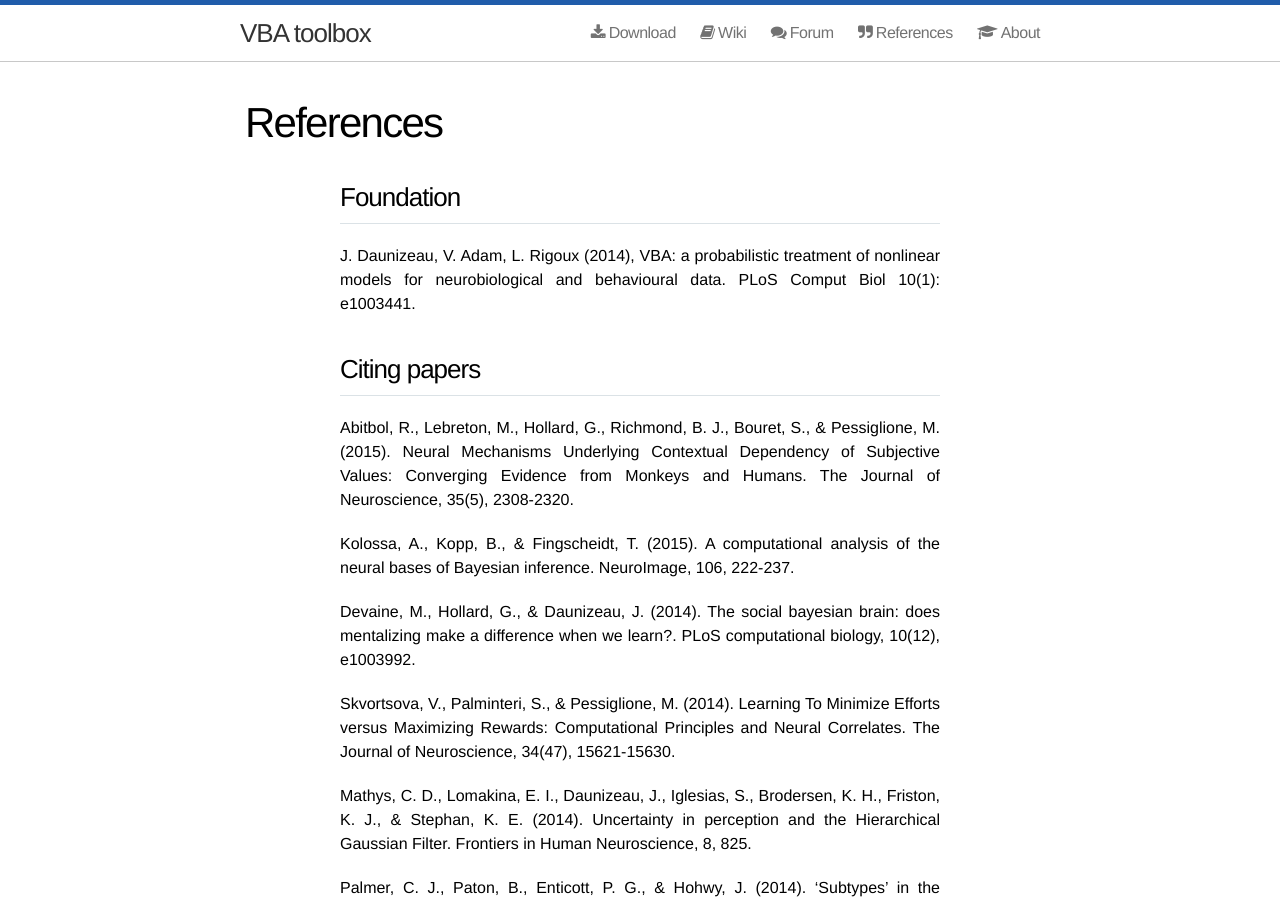
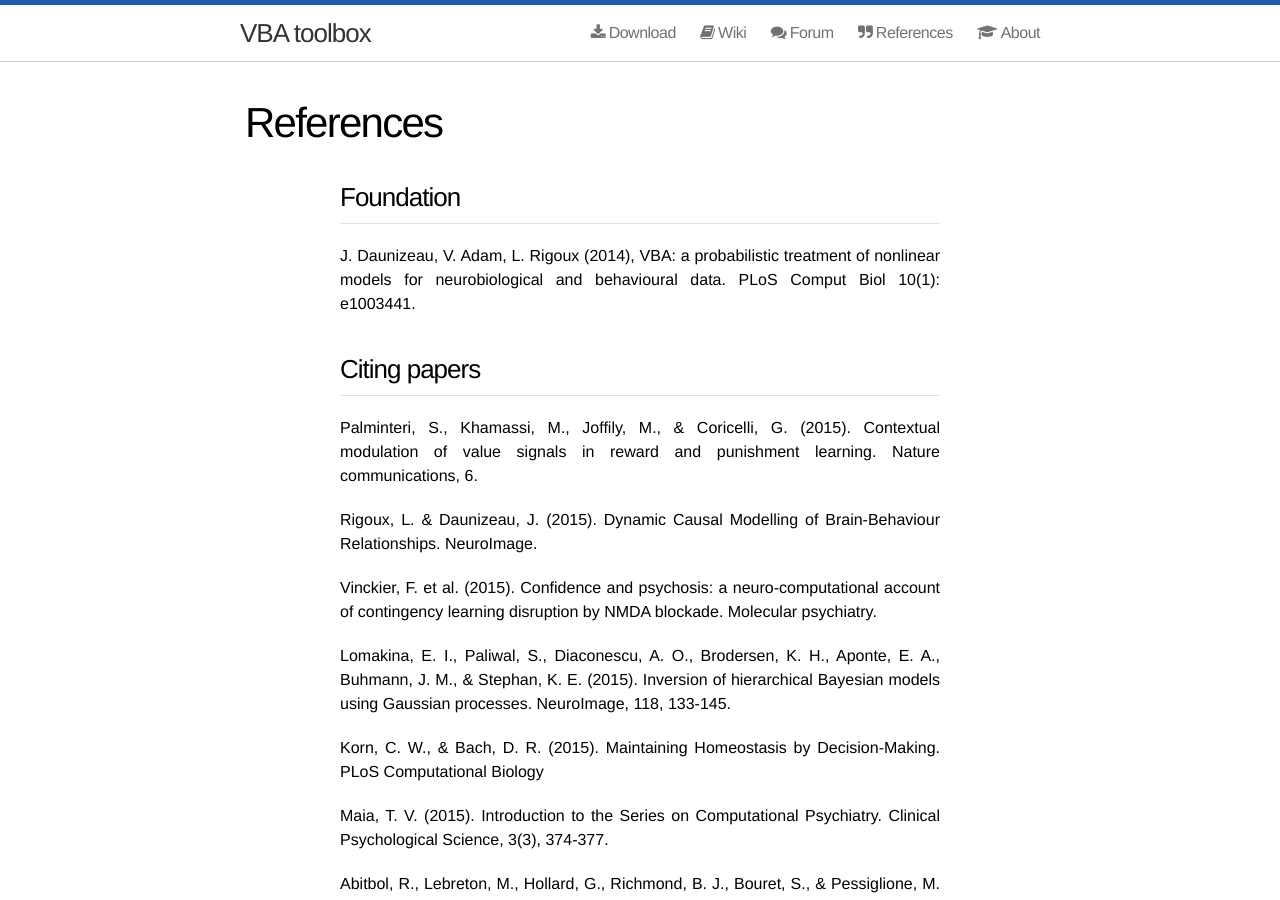
Before and after one commit to MBB-team/VBA-toolbox, a Jekyll site: the page built from references/index.html, in a window 1280 px wide and 900 px high. Built offline with Jekyll 4.4.1, drawn with Linux system fonts in a browser that asks for light colours; nearby versions of some CDN libraries.

Commit message:
Updated citations on website

```diff
--- a/references/index.html
+++ b/references/index.html
@@ -5,6 +5,7 @@ title: References
 ---
 
 <h2>Foundation</h2>
+
 <p>
 J. Daunizeau, V. Adam, L. Rigoux (2014), VBA: a probabilistic treatment of nonlinear models for neurobiological and behavioural data. PLoS Comput Biol 10(1): e1003441.
 </p>
@@ -12,12 +13,36 @@ J. Daunizeau, V. Adam, L. Rigoux (2014), VBA: a probabilistic treatment of nonli
 <h2>Citing papers</h2>
 
 <p>
+  Palminteri, S., Khamassi, M., Joffily, M., & Coricelli, G. (2015). Contextual modulation of value signals in reward and punishment learning. Nature communications, 6.
+</p>
+
+<p>
+  Rigoux, L. & Daunizeau, J. (2015). Dynamic Causal Modelling of Brain-Behaviour Relationships. NeuroImage.
+</p>
+
+<p>
+  Vinckier, F. <emph>et al.</emph> (2015). Confidence and psychosis: a neuro-computational account of contingency learning disruption by NMDA blockade. Molecular psychiatry.
+</p>
+
+<p>
+  Lomakina, E. I., Paliwal, S., Diaconescu, A. O., Brodersen, K. H., Aponte, E. A., Buhmann, J. M., & Stephan, K. E. (2015). Inversion of hierarchical Bayesian models using Gaussian processes. NeuroImage, 118, 133-145.
+</p>
+
+<p>
+  Korn, C. W., & Bach, D. R. (2015). Maintaining Homeostasis by Decision-Making. PLoS Computational Biology
+</p>
+
+<p>
+  Maia, T. V. (2015). Introduction to the Series on Computational Psychiatry. Clinical Psychological Science, 3(3), 374-377.
+</p>
+
+<p>
   Abitbol, R., Lebreton, M., Hollard, G., Richmond, B. J., Bouret, S., & Pessiglione, M. (2015). Neural Mechanisms Underlying Contextual Dependency of Subjective Values: Converging Evidence from Monkeys and Humans. The Journal of Neuroscience, 35(5), 2308-2320.
 </p>
 
-<p>
-Kolossa, A., Kopp, B., & Fingscheidt, T. (2015). A computational analysis of the neural bases of Bayesian inference. NeuroImage, 106, 222-237.
-</p>
+ <p>
+  Kolossa, A., Kopp, B., & Fingscheidt, T. (2015). A computational analysis of the neural bases of Bayesian inference. NeuroImage, 106, 222-237.
+ </p>
 
 <p>
   Devaine, M., Hollard, G., & Daunizeau, J. (2014). The social bayesian brain: does mentalizing make a difference when we learn?. PLoS computational biology, 10(12), e1003992.
```
